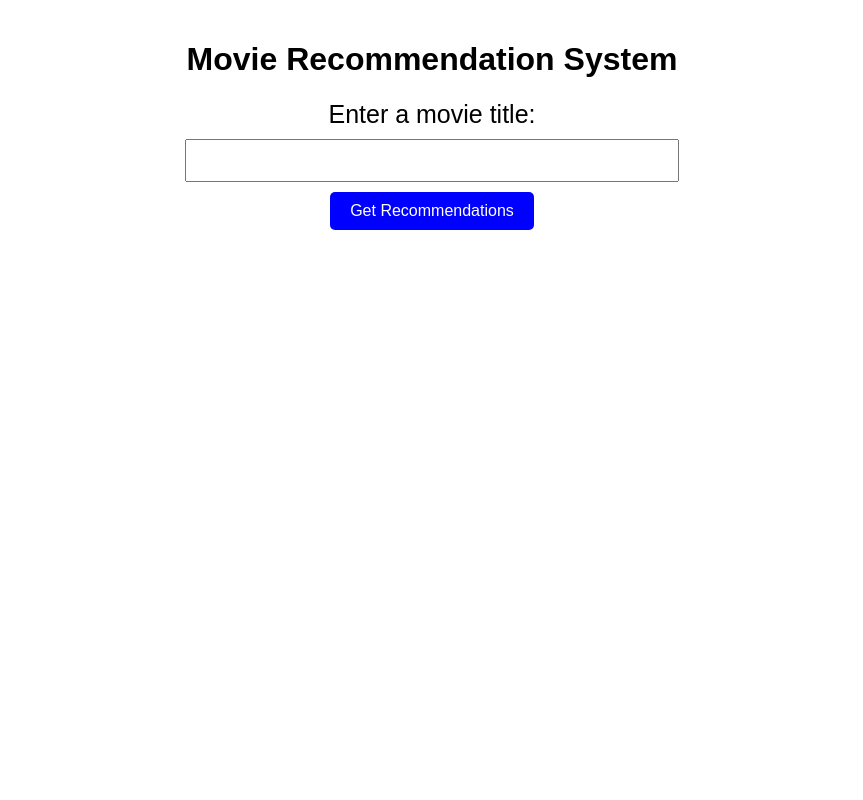
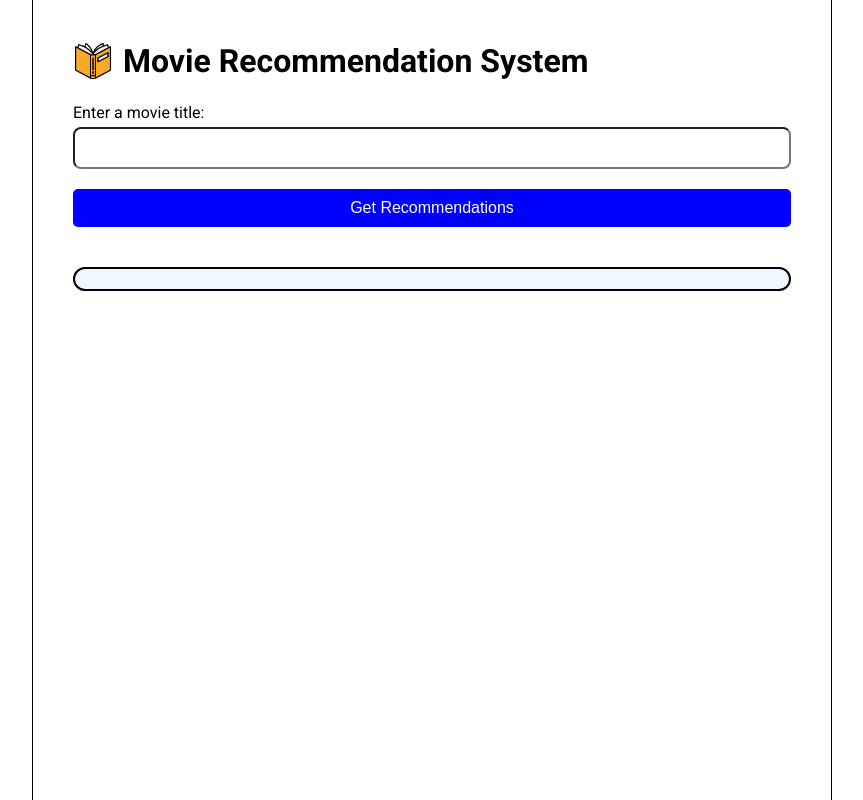
Before and after one commit to enesmezani/recommendation, a Flask app: page / in a window 1280 px wide. Shown: the whole page, without its empty margins (208-1071 px from the left). Run offline with Flask 3, Linux system fonts and the light colour scheme; parts of the project's set-up code (start-up, migrations or seed data) failed here and were passed over; some libraries are stand-ins or nearby versions.

Commit message:
changed design in index html

```diff
--- a/templates/index.html
+++ b/templates/index.html
@@ -1,44 +1,50 @@
 <!DOCTYPE html>
 <html lang="en">
-
     <head>
-    <meta charset="UTF-8">
+        <meta charset="UTF-8" />
         <title>Movie Recommendation System</title>
+        <link
+            rel="stylesheet"
+            href="https://fonts.googleapis.com/css?family=Roboto:300,400,500,700&display=swap"
+        />
         <style>
+            * {
+                box-sizing: border-box;
+            }
             body {
-            font-family: Arial, sans-serif;
+                font-family: Roboto, Arial, sans-serif;
                 margin: 0;
                 padding: 0;
+                height: 100%;
                 background-color: #fff;
             }
 
             .container {
                 width: 100%;
+                min-height: 100dvh;
                 max-width: 800px;
+                border-left: 1px solid black;
+                border-right: 1px solid black;
                 margin: auto;
-            padding: 20px;
+                padding: 20px 40px;
                 background-color: #fff;
-        }
-
-        h1 {
-            text-align: center;
             }
 
             form {
                 display: flex;
                 flex-direction: column;
-            align-items: center;
+                row-gap: 20px;
             }
 
             label,
             input {
-            font-size: 25px;
+                font-size: 16px;
             }
 
             input {
-            margin: 10px;
-            padding: 5px;
-            width: 60%;
+                padding: 10px;
+                border-radius: 8px;
+                width: 100%;
             }
 
             button {
@@ -51,9 +57,21 @@
                 border-radius: 5px;
             }
 
+            h2,
+            p {
+                margin: 0;
+            }
+
             ul {
                 list-style-type: none;
+                margin: 0;
                 padding: 0;
+            }
+
+            h1 {
+                display: flex;
+                align-items: center;
+                gap: 10px;
             }
 
             li {
@@ -65,18 +83,48 @@
                 margin-left: 19%;
             }
 
+            .input-container {
+                display: flex;
+                flex-direction: column;
+                width: 100%;
+                row-gap: 5px;
+            }
+
             .recommendations {
-            text-align: center;
+                margin-top: 40px;
+                border: 2px solid black;
+                border-radius: 16px;
+                padding: 10px 20px;
+                background-color: aliceblue;
+                display: flex;
+                flex-direction: column;
+                row-gap: 10px;
+            }
+            .explanation {
+                display: flex;
+                flex-direction: column;
+                gap: 5px;
+                margin-top: 30px;
             }
         </style>
     </head>
 
     <body>
         <div class="container">
-        <h1>Movie Recommendation System</h1>
+            <h1>
+                <img width="40" height="40" src={{ url_for('static', filename='book.png') }}>
+                Movie Recommendation System
+            </h1>
             <form action="/recommend" method="post">
+                <div class="input-container">
                     <label for="movie_title">Enter a movie title:</label>
-            <input type="text" id="movie_title" name="movie_title" required>
+                    <input
+                        type="text"
+                        id="movie_title"
+                        name="movie_title"
+                        required
+                    />
+                </div>
                 <button type="submit">Get Recommendations</button>
             </form>
             <div class="recommendations">
@@ -97,5 +145,4 @@
             </div>
         </div>
     </body>
-
 </html>
```
Also changed, not shown: static/book.png (added). Lines whose indentation alone changed are shown as unchanged.
